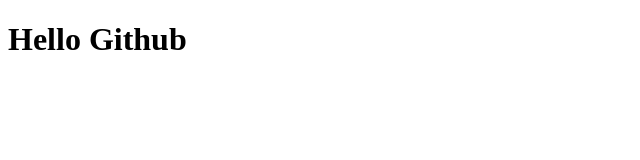
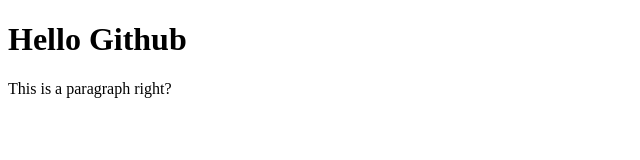
Before and after one commit to suleiman-hamza/github-tasks, a plain HTML site: page index.html in a window 1280 px wide. Shown: the whole page, without its empty margins (0-640 px from the left). Drawn offline with Linux system fonts and the light colour scheme.

Commit message:
updated main

```diff
--- a/index.html
+++ b/index.html
@@ -7,5 +7,6 @@
 </head>
 <body>
     <h1>Hello Github</h1>
+    <p>This is a paragraph right?</p>
 </body>
 </html>
```
